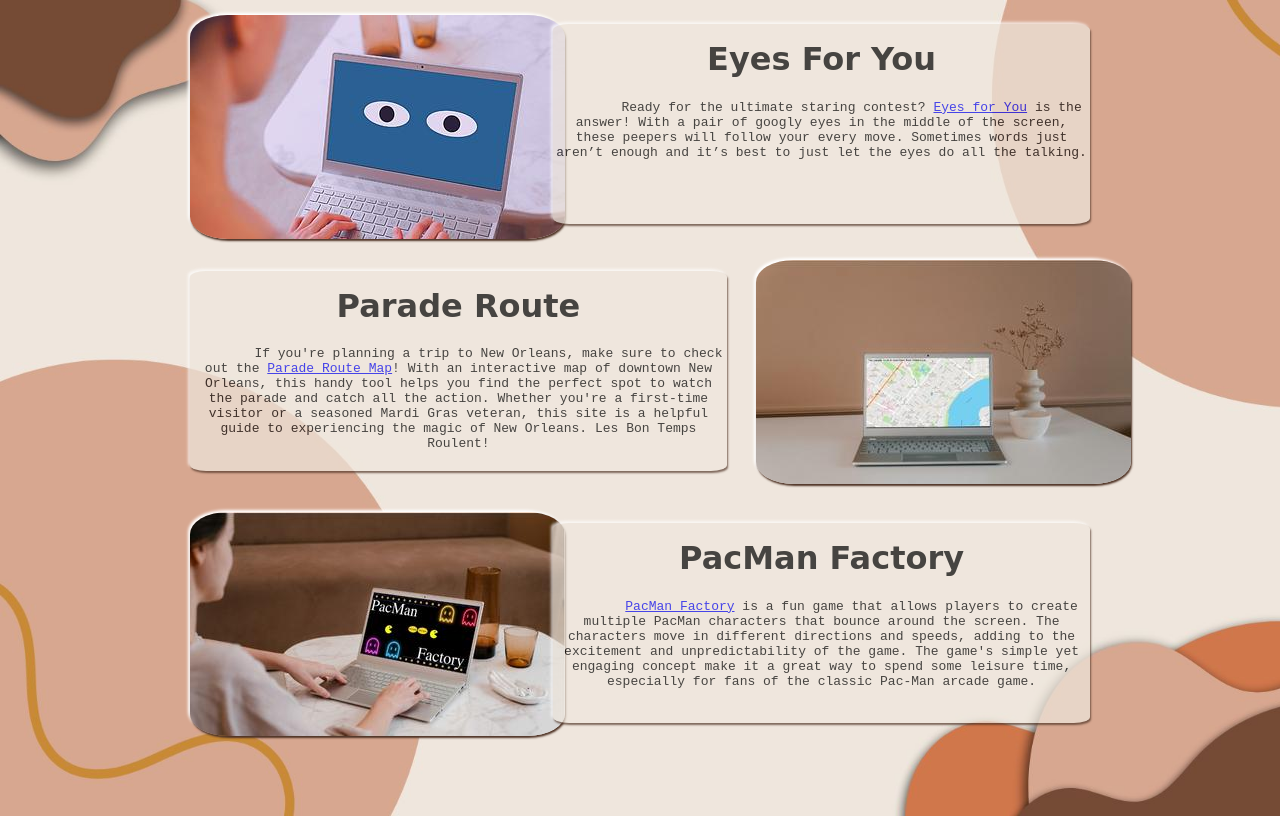
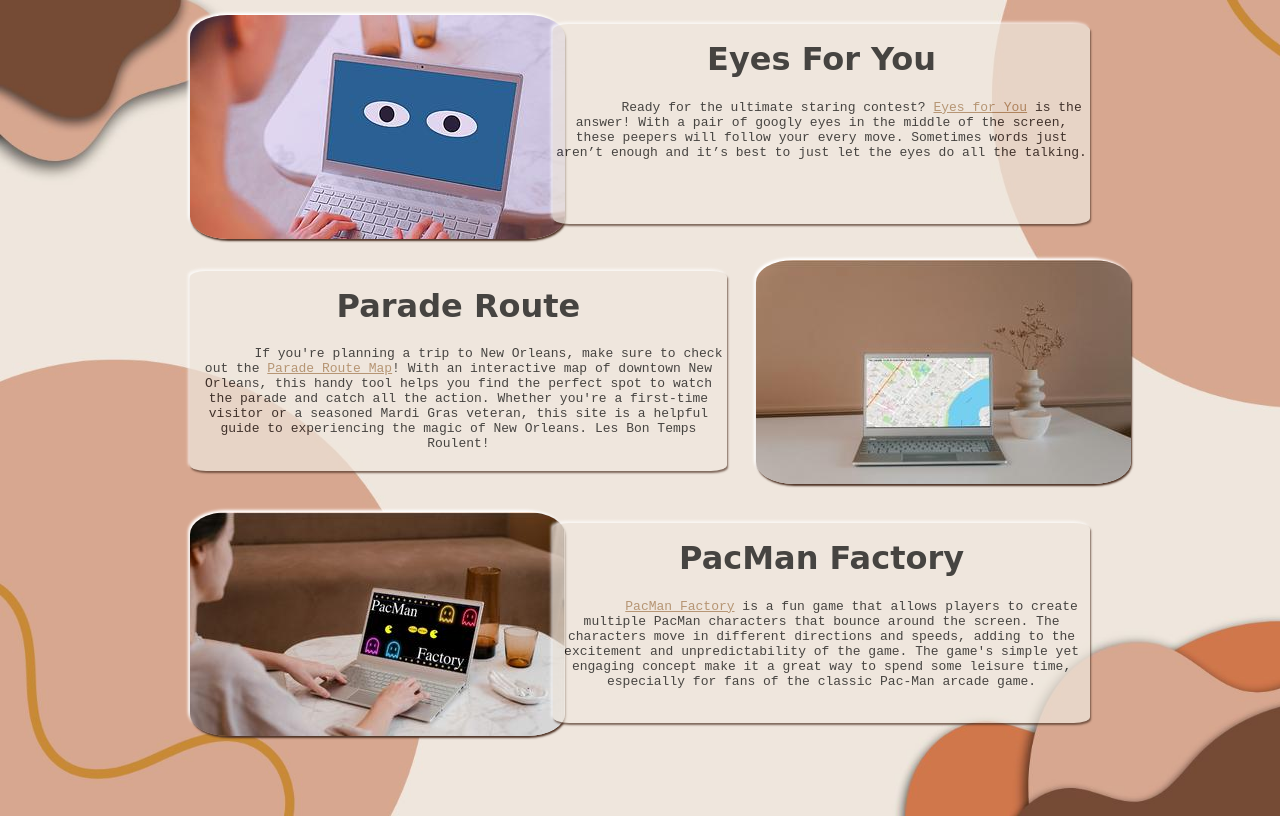
Before and after one commit to ShelbyKeene/ShelbyKeene, a website: page projects/projects.html in a window 1280 px wide. Drawn offline with Linux system fonts and the light colour scheme.

Commit message:
Link Update

```diff
--- a/projects/index.css
+++ b/projects/index.css
@@ -102,3 +102,11 @@
       font-size: 13px;
       text-align: center;
     }
+
+    a{
+      color:#9f7448;
+    }
+
+    a:hover{
+      color: #c78a39;
+    }
```
